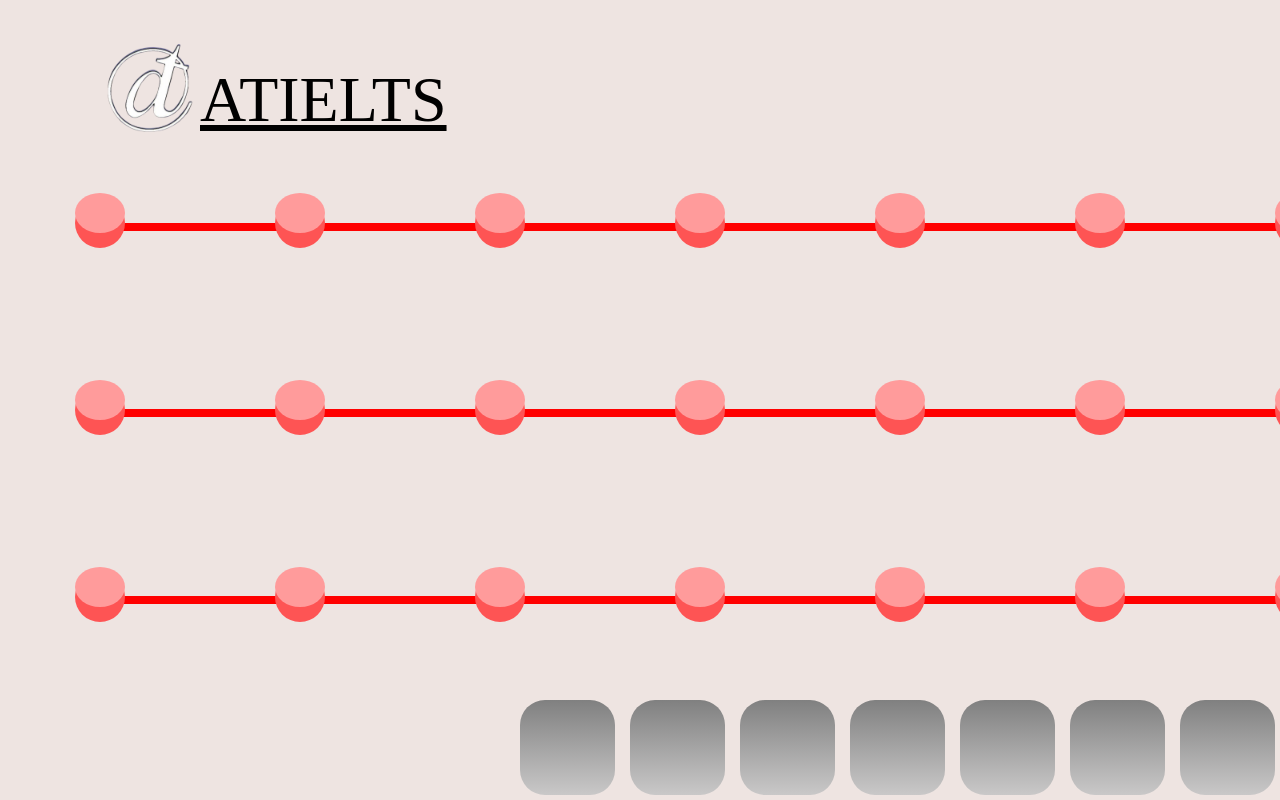
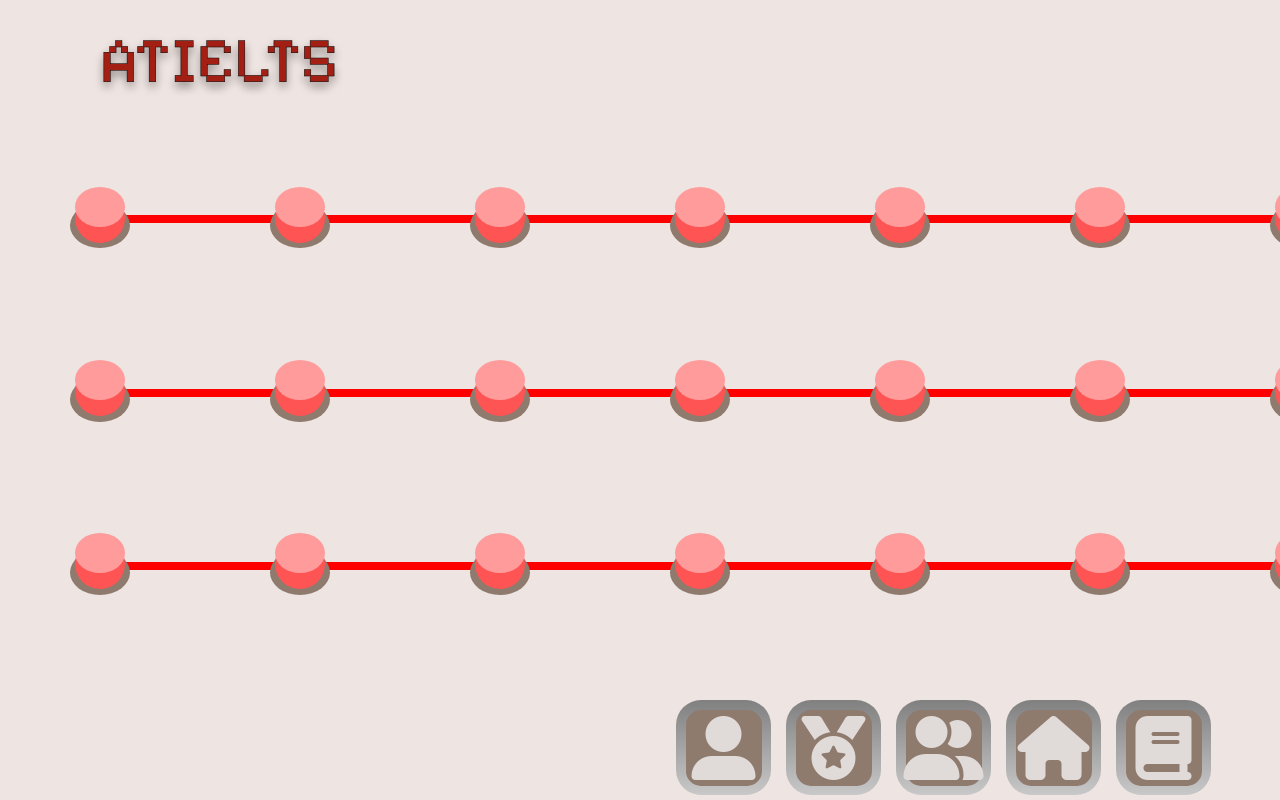
Before and after one commit to Erkhembileg0803/AtIelts, a React (Create React App) app: page /play in a window 1280 px wide. Built offline with nearby package versions, Linux system fonts and the light colour scheme.

Commit message:
learning

```diff
--- a/src/App.jsx
+++ b/src/App.jsx
@@ -3,6 +3,8 @@ import './App.css';
 import { BrowserRouter, Routes, Route, Link } from 'react-router-dom';
 import '@fortawesome/fontawesome-free/css/all.min.css';
 import PlayPage from './pages/playpage';
+import { useRef } from 'react';
+
 function App() {
   return (
     <Router/>
@@ -10,7 +12,11 @@ function App() {
 }
 
 function HomePage(){
-  return <div className='homepage'>
+  const homepage = useRef(null)
+  const handleMouseDown = e => {
+    e.preventDefault();
+  }
+  return <div className='homepage'ref={homepage} onMouseDown={handleMouseDown}>
       <div className="intro">
         <span className="textcontainer">
           <span className='text'>
--- a/src/components/Menubutton.jsx
+++ b/src/components/Menubutton.jsx
@@ -1,13 +1,14 @@
 import '../styles/menubutton.css'
+import { Link } from 'react-router-dom';
 export default function MenuButton(props){
     const abbr = props.abbr.charAt(0).toUpperCase() + props.abbr.split('').splice(1).join('');
-
-    return <div className="menubutton">
+    console.log(abbr)
+    return <Link to={`${props.link}`} className="menubutton">
         <div className="abbr">
             {abbr}
         </div>
         <div className="rect">
         <i className={props.logo}></i>
         </div>
-    </div>
+    </Link>
 }
--- a/src/index.css
+++ b/src/index.css
@@ -1,10 +1,19 @@
 *{
   margin: 0;
-  -webkit-font-smoothing: antialiased;
-  -moz-osx-font-smoothing: grayscale;
+  padding: 0;
+  box-sizing: border-box;
+  font-family: "Pixelify Sans", serif;;
+
 }
-
-code {
-  font-family: source-code-pro, Menlo, Monaco, Consolas, 'Courier New',
-    monospace;
+:root{
+  --primary: #8f7A6E;
+  --light-green: #BFFF00;
+  --dark-red: #A41f13;
+  --white: #E0DBD8;
+  --black: #292f36;
+  --green: #3caea3;
 }
+a{
+  text-decoration: none;
+  color: var(--white);
+}
--- a/src/pages/playpage.jsx
+++ b/src/pages/playpage.jsx
@@ -1,55 +1,74 @@
 import '../styles/playpage.css'
 import MenuButton from '../components/Menubutton'
-import Logo from '../assets/logo.png'
 import Level from '../components/level'
 import { useEffect, useRef, useState } from 'react'
 import { Link } from 'react-router-dom'
 export default function Islands(){
-    const containerRef = useRef(null);
-    const [isMouseDown, setIsMouseDown] = useState(false);
-    const [startX, setStartX] = useState(0)
-    const [scrollLeft, setScrollLeft] = useState(0)
+const containerRef = useRef(null);
+const [isMouseDown, setIsMouseDown] = useState(false);
+const [startX, setStartX] = useState(0);
+const [scrollLeft, setScrollLeft] = useState(0);
+const animationRef = useRef(null); // Stores animation frame ID
 
- const HandleMouseDown =(e) => {
+const HandleMouseDown = (e) => {
     setIsMouseDown(true);
-    setStartX(e.pageX - - containerRef.current.offsetLeft);
-    setScrollLeft(containerRef.current.scrollLeft)
- }
+    setStartX(e.pageX - containerRef.current.offsetLeft);
+    setScrollLeft(containerRef.current.scrollLeft);
 
- const HandleMouseLeave =(e) => {
-    setIsMouseDown(false)
- }
+};
 
- const HandleMouseUp =(e) => {
-    setIsMouseDown(false)
- }
+const HandleMouseLeave = () => {
+    setIsMouseDown(false);
+    cancelAnimationFrame(animationRef.current); // Stop animation
+};
 
- const HandleMouseMove =(e) => {
-    if(!isMouseDown) return;
+const HandleMouseUp = () => {
+    setIsMouseDown(false);
+    cancelAnimationFrame(animationRef.current);
+};
+
+const HandleMouseMove = (e) => {
+    if (!isMouseDown) return;
+
     e.preventDefault();
     const x = e.pageX - containerRef.current.offsetLeft;
-    const walk = (x-startX)*2;
-    containerRef.current.scrollLeft = scrollLeft - walk;
- }
- useEffect(() => {
+    const walk = (x - startX) * 2;
+
+
+    cancelAnimationFrame(animationRef.current);
+
+
+    animationRef.current = requestAnimationFrame(() => {
+        containerRef.current.scrollLeft = scrollLeft - walk;
+    });
+};
+
+useEffect(() => {
     const container = containerRef.current;
+
     const handleWheel = (e) => {
-        if(e.deltaY !== 0){
-            container.scrollLeft += e.deltaY;
+        if (e.deltaY !== 0) {
             e.preventDefault();
+            cancelAnimationFrame(animationRef.current);
+
+            animationRef.current = requestAnimationFrame(() => {
+                container.scrollLeft += e.deltaY;
+            });
         }
-    }
-    container.addEventListener('wheel',handleWheel);
+    };
+
+    container.addEventListener('wheel', handleWheel);
     return () => {
         container.removeEventListener('wheel', handleWheel);
-    }
-}, [])
+        cancelAnimationFrame(animationRef.current);
+    };
+}, []);
 
 
     return <>
 
         <div className="playpage">
-                <span  className='logo'><Link to='/'><img src={Logo} alt=""/>ATIELTS</Link></span>
+                <span  className='logo'><Link to='/'>ATIELTS</Link></span>
                 <div className="skillsContainer"ref={containerRef}
                 onMouseDown={HandleMouseDown}
                 onMouseLeave={HandleMouseLeave}
@@ -61,13 +80,11 @@ export default function Islands(){
                     <Level length="10" skill="Writing"/>
                 </div>
                 <nav>
-                    <MenuButton abbr="Profile"/>
-                    <MenuButton abbr="Profile"/>
-                    <MenuButton abbr="Profile"/>
-                    <MenuButton abbr="Profile"/>
-                    <MenuButton abbr="Profile"/>
-                    <MenuButton abbr="Profile"/>
-                    <MenuButton abbr="Profile"/>
+                    <MenuButton abbr="character"logo='fas fa-user-alt'/>
+                    <MenuButton abbr="badges"logo='fas fa-medal'/>
+                    <MenuButton abbr="forum" logo='fas fa-user-friends'/>
+                    <MenuButton abbr="home"logo="fa fa-home" link='/'/>
+                    <MenuButton abbr="practice Test Library"logo="fa fa-book"/>
                 </nav>
         </div>
     </>
--- a/src/styles/menubutton.css
+++ b/src/styles/menubutton.css
@@ -18,7 +18,6 @@
 .menubutton .abbr{
     position: absolute;
     width: auto;
-    min-width: 120px;
     height: auto;
     min-height: 30px;
     background-color: rgba(0, 0, 0, 0.8);
@@ -36,6 +35,7 @@
     border-radius: 15px;
     display: flex;
     align-items: center;justify-content: center;
+
 }
 .menubutton .rect i{
     font-size: 4rem;
@@ -47,4 +47,7 @@
         height: 70px;
         width: 70px;
     }
+    .menubutton .rect i{
+        font-size: 3rem;
+    }
 }
--- a/src/styles/playpage.css
+++ b/src/styles/playpage.css
@@ -1,7 +1,7 @@
 .playpage{
     height: 100vh;
     display: grid;
-    grid-template-rows: 15% 1fr 15%;
+    grid-template-rows: 15% 1fr 20%;
     overflow-x: hidden;
     background-color: #eee4e1;
 }
@@ -10,8 +10,12 @@
     display: flex;
     align-items: center;
     font-size: 4rem;
-    color: black;
+    color: var(--dark-red);
+    -webkit-text-stroke: 0.5px black;
+    text-shadow: 0px 5px 10px rgba(0, 0, 0, 0.4);
     width: 20%;
+    height: 100%;
+    margin: 0 100px;
 }
 .playpage .logo img{
     width: 200px;
@@ -35,6 +39,7 @@
     align-items: flex-end;
     padding: 5px;
     gap: 15px;
+    width: 95%;
 }
 
 @media only screen and (max-width:760px){
```
Also changed, not shown: 1 other file (tests, documents, lock files or other folders).
